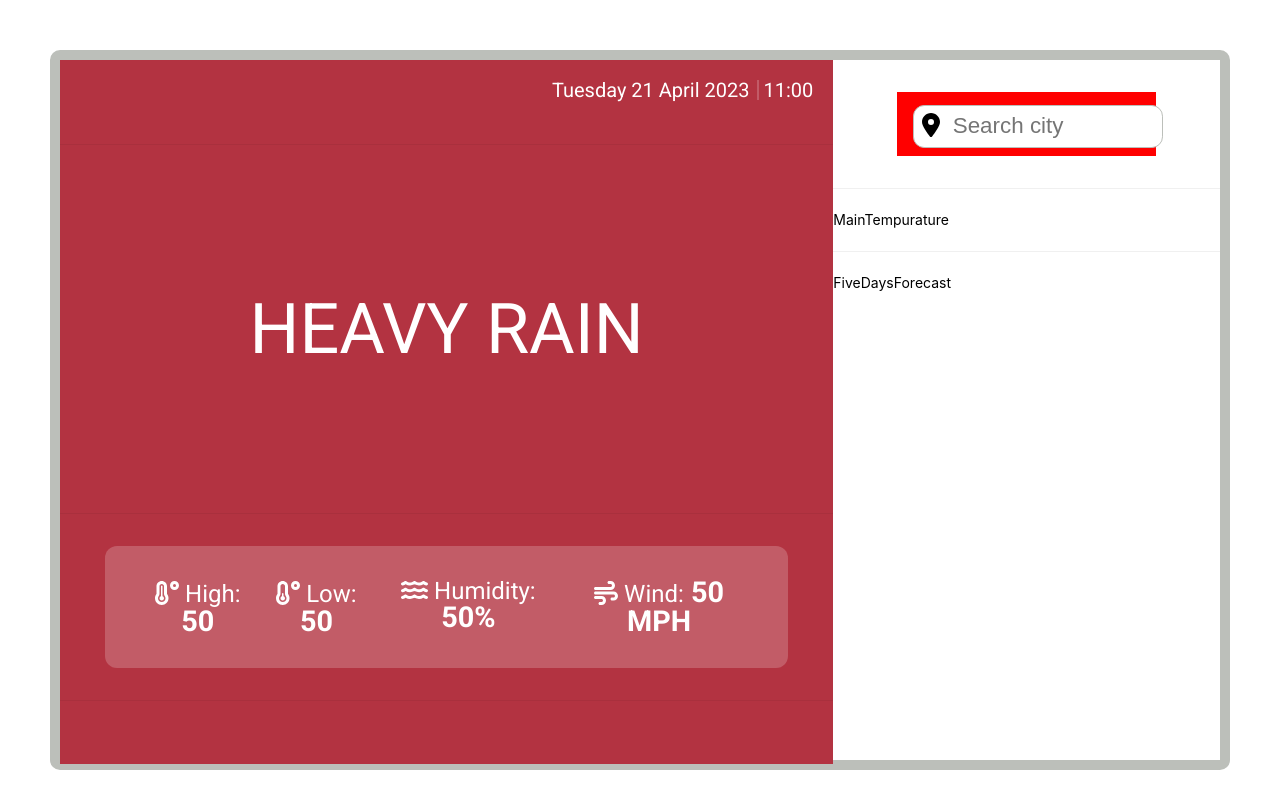
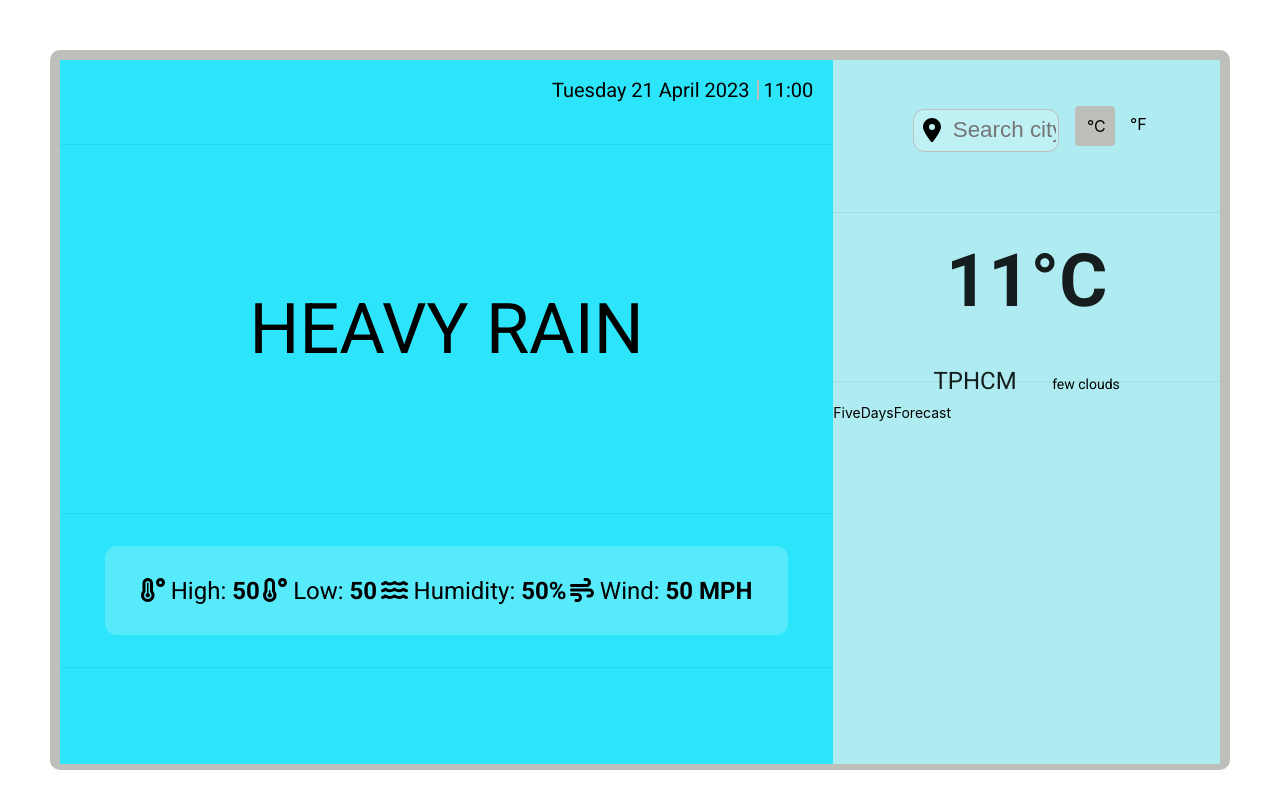
Before and after one commit to datbe2002/Weather-Forecast, a React (Vite) app: page / in a window 1280 px wide. Shown: the top 808 px of the page. Built offline with nearby package versions, Linux system fonts and the light colour scheme; no server answers.

Commit message:
done UI for weather condition

```diff
--- /dev/null
+++ b/src/Components/ChangeDegree.jsx
@@ -0,0 +1,32 @@
+import Typography from 'antd/es/typography/Typography'
+import React, { useState } from 'react'
+
+const ChangeDegree = () => {
+    const [active, setActive] = useState(1);
+
+    const handleChangeColor = (id) => {
+        setActive(id);
+        if (id === 1) {
+            console.log("°C")
+            //api call here
+            setActive(id)
+        } else {
+            console.log("°F")
+            //api call
+            setActive(id)
+        }
+    };
+    return (
+        <div className='deg-changing'>
+            <div className={active === 1 ? 'metric active' : 'metric'} onClick={() => handleChangeColor(1)}>
+                °C
+            </div>
+
+            <div className={active === 2 ? 'imperial active' : 'imperial'} onClick={() => handleChangeColor(2)}>
+                °F
+            </div>
+        </div>
+    )
+}
+
+export default ChangeDegree
--- a/src/Components/Detail.jsx
+++ b/src/Components/Detail.jsx
@@ -1,18 +1,22 @@
-import { Divider } from 'antd'
+import { Divider, Switch } from 'antd'
 import React from 'react'
 import InputLocation from './InputLocation'
 import MainTempurature from './MainTempurature'
 import FiveDaysForecast from './FiveDaysForecast'
+import '../styles/InputLocation.scss'
 
 const Detail = () => {
+    const handleClick = (e) => {
+        console.log(e)
+    }
     return (
-        <>
+        <div className='detailee'>
             <InputLocation placeholder={'Search city'} />
             <Divider />
             <MainTempurature />
             <Divider />
             <FiveDaysForecast />
-        </>
+        </div>
     )
 }
 
--- a/src/Components/ForeCast.jsx
+++ b/src/Components/ForeCast.jsx
@@ -23,7 +23,6 @@ const ForeCast = () => {
             <div className="tempurature">
                 <div className="high-tempurature">
                     <FontAwesomeIcon icon={faTemperatureHigh} />  High:<span className='bold'> 50</span>
-
                 </div>
                 <div className="low-tempurature">
                     <FontAwesomeIcon icon={faTemperatureLow} />  Low:<span className='bold'> 50</span>
--- a/src/Components/InputLocation.jsx
+++ b/src/Components/InputLocation.jsx
@@ -3,14 +3,15 @@ import React from 'react'
 import '../styles/InputLocation.scss'
 import { FontAwesomeIcon } from '@fortawesome/react-fontawesome'
 import { faLocationDot } from '@fortawesome/free-solid-svg-icons'
+import ChangeDegree from './ChangeDegree'
 
 
 const InputLocation = ({ placeholder }) => {
     return (
         <div className='location-input-container'>
             <input className="input-field" placeholder={placeholder} />
-
             <span className="input-prefix-icon"><FontAwesomeIcon icon={faLocationDot} /></span>
+            <ChangeDegree />
         </div>
     )
 }
--- a/src/Components/MainTempurature.jsx
+++ b/src/Components/MainTempurature.jsx
@@ -1,8 +1,15 @@
+import { Typography } from 'antd'
 import React from 'react'
 
 const MainTempurature = () => {
     return (
-        <div>MainTempurature</div>
+        <div className='main-temp'>
+            <Typography.Title style={{ fontFamily: 'Roboto', fontSize: '4.6rem' }}>11°C</Typography.Title>
+            <Typography style={{ fontFamily: 'Roboto' }}>
+                <span className='city'>TPHCM</span> <span className='description'>few clouds</span>
+            </Typography>
+
+        </div>
     )
 }
 
--- a/src/styles/Forecast.scss
+++ b/src/styles/Forecast.scss
@@ -3,7 +3,7 @@
 .forecast-details {
     font-family: Roboto;
     background-color: $main-color;
-    color: $white;
+    color: $black;
     height: 88vh;
 
     .dateNtime {
@@ -14,7 +14,7 @@
 
         .date {
             font-size: 20px;
-            border-right: 2px solid $blur;
+            border-right: 2px solid $border-color;
             padding-right: 7px;
         }
 
@@ -47,7 +47,7 @@
 
         .bold {
             font-weight: bold;
-            font-size: 1.8rem;
+            font-size: 1.5rem;
         }
     }
 
--- a/src/styles/InputLocation.scss
+++ b/src/styles/InputLocation.scss
@@ -1,16 +1,22 @@
 @import './Variables.scss';
 
+.detailee {
+    background-color: $secondary-color;
+    height: 88vh;
+
     .location-input-container {
-    margin: 2rem 4rem;
-    background-color: red;
+        padding: 2rem 4rem;
         height: 4rem;
         position: relative;
         font-family: $main-font;
+        display: flex;
+        justify-content: center;
+        align-items: center;
 
         .input-prefix-icon {
             position: absolute;
-        left: 25px;
-        bottom: 18px;
+            left: 90px;
+            bottom: 45px;
             font-size: 1.5rem;
         }
 
@@ -23,6 +29,56 @@
             width: 80%;
             align-items: center;
             border-radius: 0.5em;
-        border: 1px solid $border-color
+            border: 1px solid $border-color;
+            background-color: $blur;
         }
     }
+
+    //======== main tempurature ===========
+    .main-temp {
+        display: block;
+        text-align: center;
+        align-items: center;
+        justify-content: center;
+        height: 15vh;
+
+        .city {
+            font-size: 1.5rem;
+        }
+
+        .description {
+            padding-left: 2rem;
+            color: $black;
+        }
+    }
+
+    //======== change degree =======
+    .deg-changing {
+        display: flex;
+        font-size: 1rem;
+        justify-content: end;
+        margin-top: 0.3rem;
+        margin-left: 1rem;
+
+        .metric {
+            padding: 10px 10px;
+            margin-right: 5px;
+            height: 1rem;
+            width: 1rem;
+            text-align: center;
+        }
+
+        .imperial {
+            padding: 10px 10px;
+            width: 1rem;
+            height: 1rem;
+            text-align: center;
+        }
+
+        .active {
+            border: 2px solid $border-color;
+            background-color: $border-color;
+            border-radius: 4px;
+        }
+    }
+}
--- a/src/styles/Variables.scss
+++ b/src/styles/Variables.scss
@@ -1,6 +1,7 @@
 // color
 
-$main-color: #b33341;
+$main-color: #2DE5FA;
+$secondary-color: #AEECF1;
 $black: #000000;
 $white: #FFFFFF;
 $blur: rgba(255, 255, 255, 0.2);
```
Lines whose indentation alone changed are shown as unchanged.
